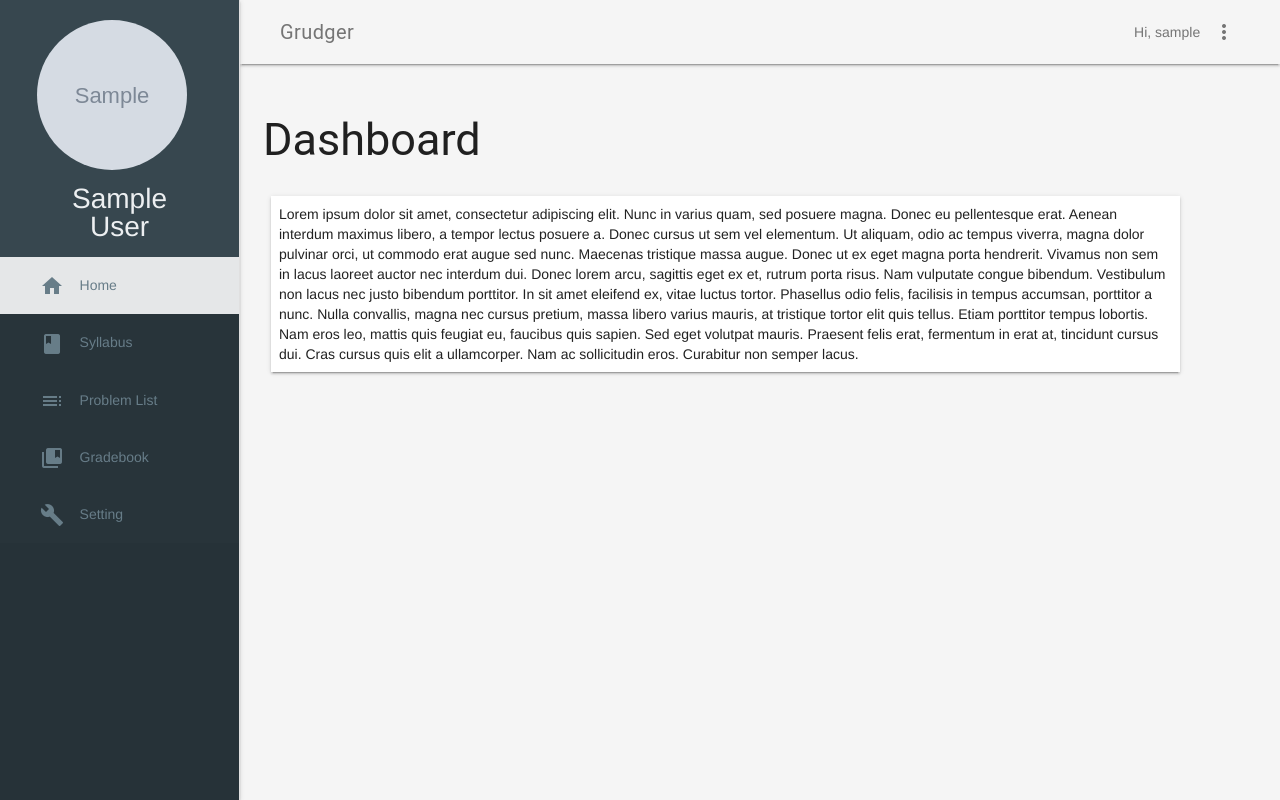
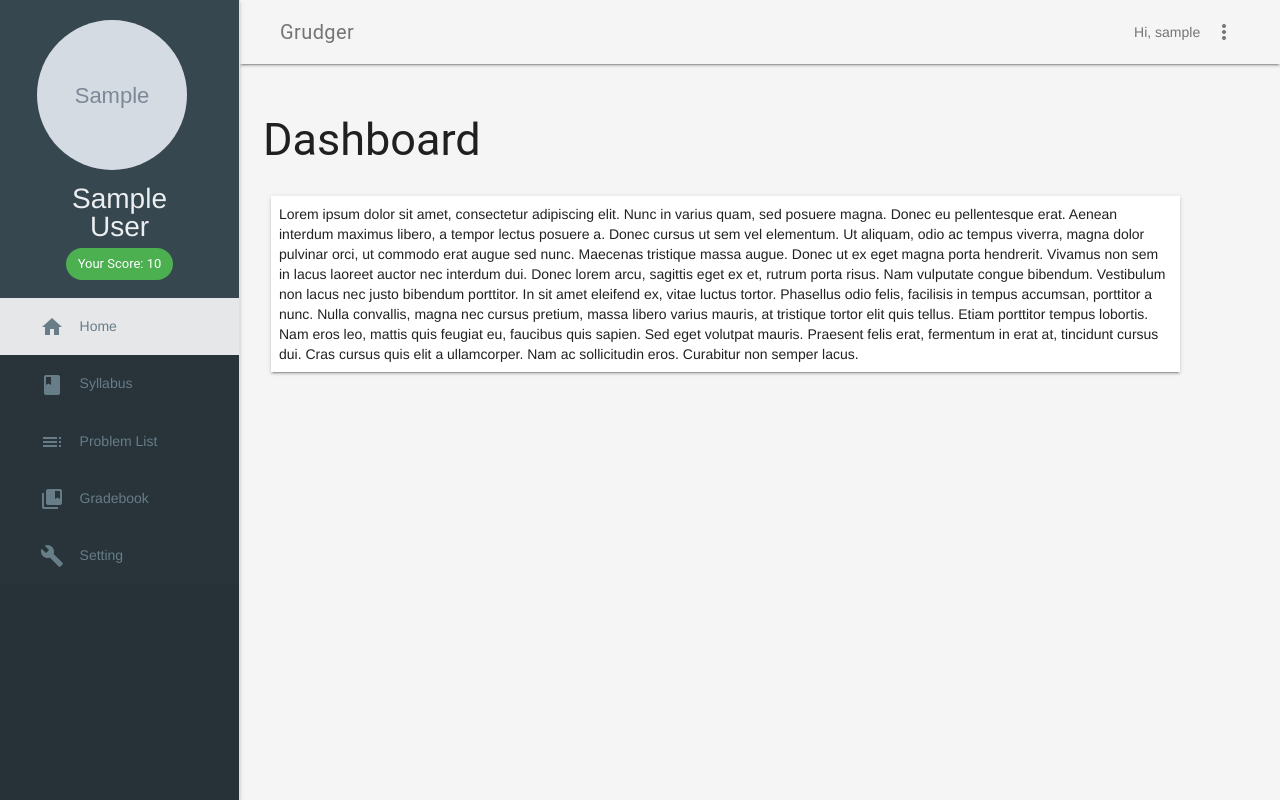
Before and after one commit to mr54ndm4n/Grudger, a Django app: page /grader/ in a window 1280 px wide. Run offline with Django 3.2, Linux system fonts and the light colour scheme; a user stored in the database is signed in; tables that the repository leaves empty hold one stand-in row (values such as "Sample post"); grey boxes marked "Sample" are stand-in pictures; some libraries are stand-ins or nearby versions.

Commit message:
Add Student Scores to Layout

```diff
--- a/grader/static/grader/css/layout.css
+++ b/grader/static/grader/css/layout.css
@@ -5,6 +5,10 @@
   color: #6f8591 !important;
   background-color: #263238;
   font-weight: 400;
+}
+.score{
+  color: white;
+  background-color: #4caf50;
 }
 a.nav-menu:hover{
   color: white !important;
--- a/grader/templates/layout.html
+++ b/grader/templates/layout.html
@@ -40,7 +40,8 @@
           {% endif %}
 
           <div class="nav-name">
-            {% if user.first_name and user.last_name %}{{user.first_name}}<br>{{user.last_name}}{% else %}Anonymous{% endif %}
+            {% if user.first_name and user.last_name %}{{user.first_name}}<br>{{user.last_name}}{% else %}Anonymous{% endif %}<br>
+            <span class="mdl-chip score"><span class="mdl-chip__text">Your Score: {{student.score}}</span></span>
           </div>
         </header>
         <nav class="demo-navigation mdl-navigation mdl-color--blue-grey-800">
```
